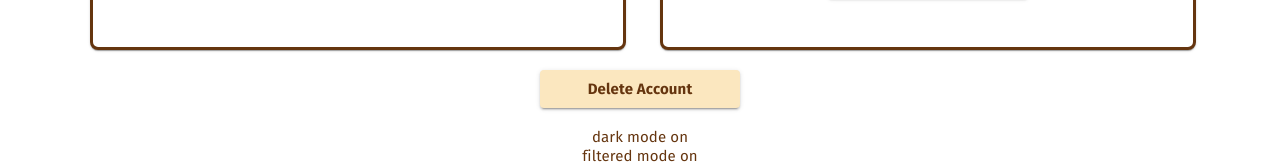
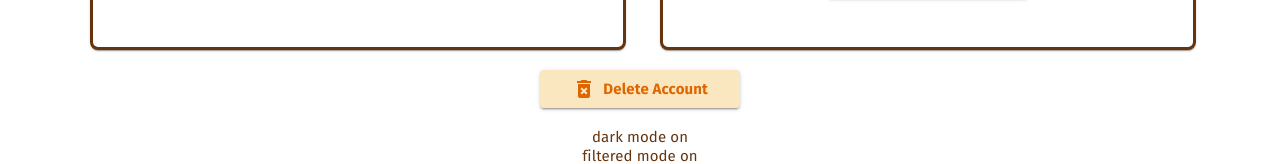
Before and after one commit to maitriparikh/cs407-jukebox, a React (Create React App) app: page /settings in a window 1280 px wide. Shown: the part 696-860 px from the top of the page. Built offline with nearby package versions, Linux system fonts and the light colour scheme; no server answers.

Commit message:
Adding color + icon to Delete Account button

```diff
--- a/src/pages/settings.js
+++ b/src/pages/settings.js
@@ -18,6 +18,7 @@ import DialogActions from '@mui/material/DialogActions';
 import DialogContent from '@mui/material/DialogContent';
 import DialogContentText from '@mui/material/DialogContentText';
 import DialogTitle from '@mui/material/DialogTitle';
+import DeleteForeverIcon from '@mui/icons-material/DeleteForever';
 
 
 function Settings() {
@@ -260,7 +261,7 @@ function Settings() {
             variant="contained"
             style={{
             width: 200,
-            color: 'var(--text-color)',
+            color: "#DE6600",
             backgroundColor: 'var(--accent-color)',
             textTransform: "none",
             fontSize: 15,
@@ -270,7 +271,7 @@ function Settings() {
             }}
             onClick={deleteAccount}
         >
-            Delete Account
+            <DeleteForeverIcon/> &nbsp; Delete Account
         </Button>
 
         <Dialog open={alertOpen} onClose={deleteAccountNo}>
```
